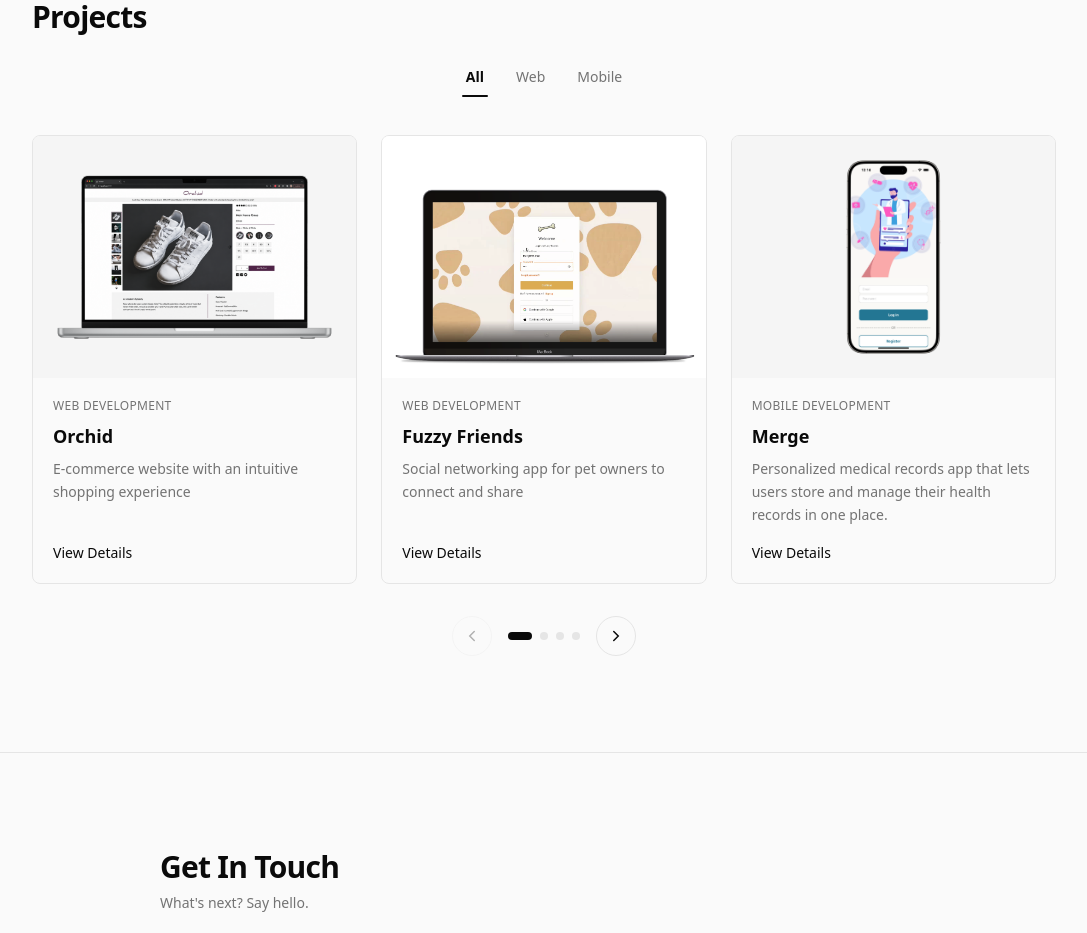
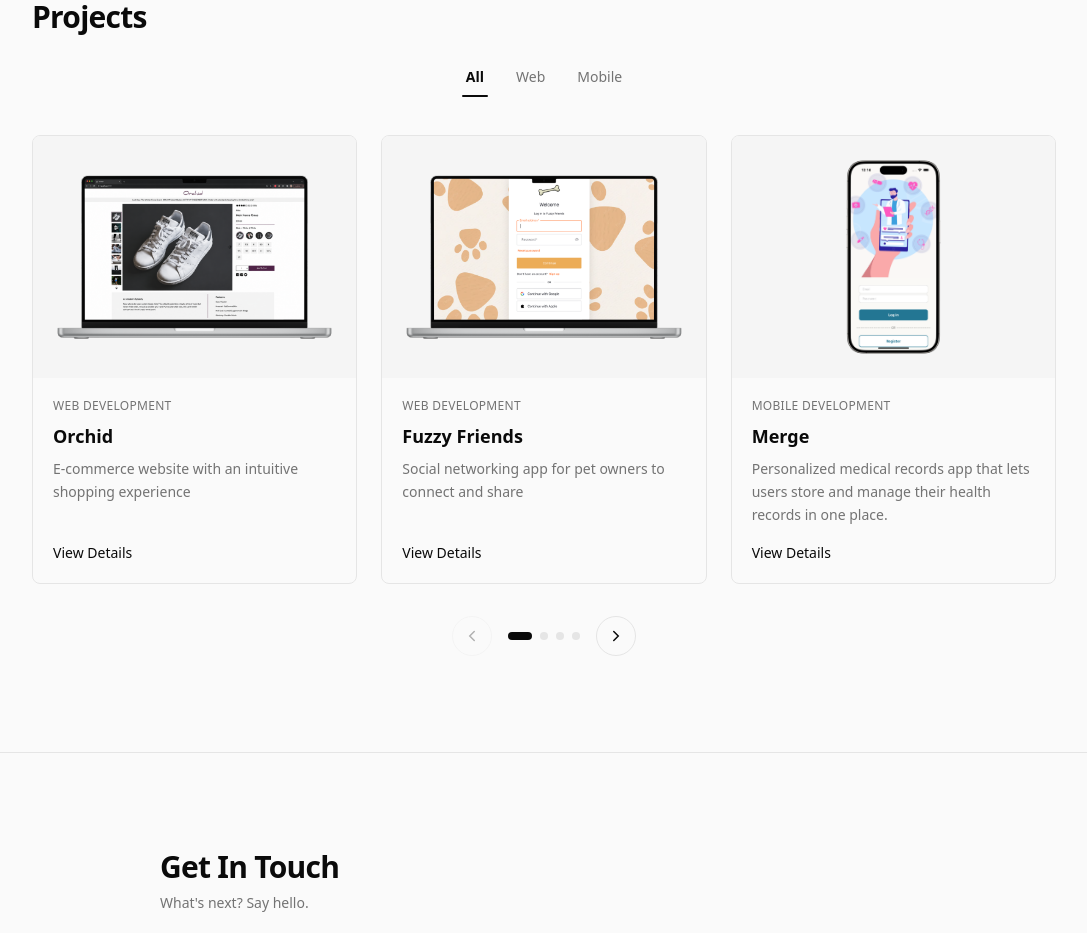
Before and after one commit to sarakimpark/my-portfolio-2.0, a Next.js app: page / in a window 1280 px wide. Shown: the part 4060-4993 px from the top of the page, without its empty margins (96-1183 px from the left). Built offline with nearby package versions, Linux system fonts and the light colour scheme.

Commit message:
update fuzzy friends project

```diff
--- a/data/portfolio.ts
+++ b/data/portfolio.ts
@@ -62,7 +62,7 @@ export const projects: Project[] = [
     longDescription:
       "Fuzzy Friends is a minimum viable product (MVP) social platform where pet owners can discover and connect with other pets through a swipe-based matching experience. Users can swipe right to match or left to pass, and matched users can chat with each other. I was primarily responsible for developing the chat functionality and messaging experience for matched pet owners.",
     techStack: ["TypeScript", "React", "Vite", "Material UI", "Tailwind CSS", "Jest", "Auth0", "Axios", "MongoDB"],
-    imageUrl: "/projects/fuzzy-friends.jpg",
+    imageUrl: "/projects/fuzzy-friends.svg",
     githubUrl: "https://github.com/Emerald-Lake/fuzzy-friends",
   },
   {
```
Also changed, not shown: public/projects/fuzzy-friends.jpg (deleted), public/projects/fuzzy-friends.svg (added).
